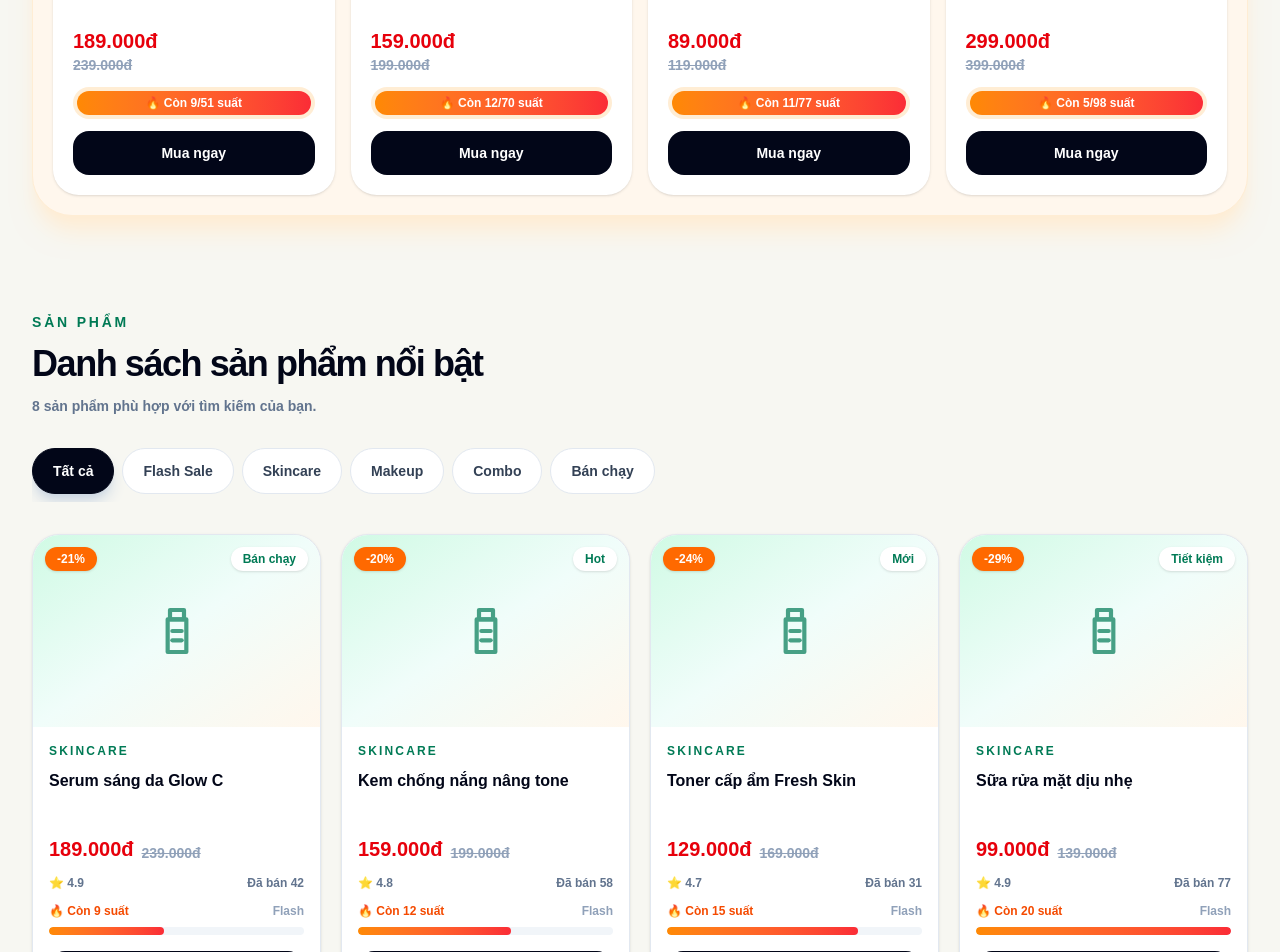
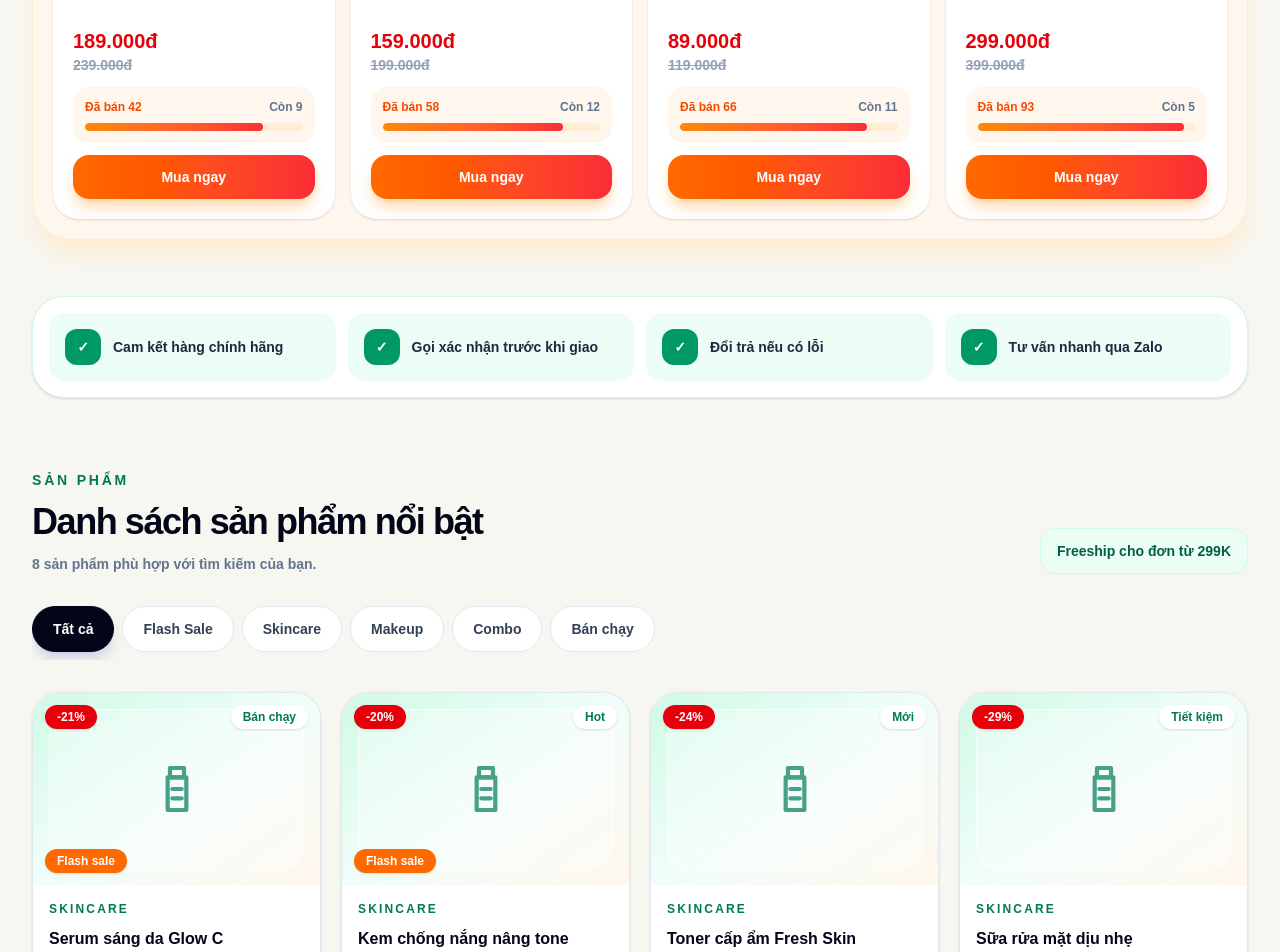
Before and after one commit to troidinh1/ai-chot-don, a Next.js app: page /demo in a window 1280 px wide. Shown: the part 1260-2212 px from the top of the page. Built offline with nearby package versions, Linux system fonts and the light colour scheme.

Commit message:
Polish demo commerce UI

```diff
--- a/app/demo/page.tsx
+++ b/app/demo/page.tsx
@@ -145,6 +145,8 @@ export default function DemoShopPage() {
         onAddToCart={() => setCartCount((prev) => prev + 1)}
       />
 
+      <TrustStrip />
+
       <DemoProductGrid
         products={filteredProducts}
         categories={demoCategories}
@@ -241,7 +243,7 @@ function FlashSaleSection({
             </h2>
           </div>
 
-          <div className="flex items-center gap-3 rounded-2xl bg-slate-950 px-4 py-3 text-white">
+          <div className="flex w-fit items-center gap-3 rounded-2xl bg-slate-950 px-4 py-3 text-white">
             <span className="text-sm font-bold text-slate-300">Kết thúc sau</span>
             <TimeBox value="01" />
             <span className="font-black">:</span>
@@ -272,12 +274,20 @@ function FlashSaleCard({
   product: (typeof demoProducts)[number];
   onAddToCart: () => void;
 }) {
+  const soldPercent = Math.max(
+    18,
+    Math.min(100, Math.round((product.sold / (product.sold + product.stock)) * 100))
+  );
+
   return (
     <article className="overflow-hidden rounded-[1.6rem] bg-white p-3 shadow-sm transition hover:-translate-y-1 hover:shadow-xl">
       <div className="relative flex h-40 items-center justify-center rounded-[1.2rem] bg-gradient-to-br from-orange-100 to-emerald-100 text-orange-600">
         <ProductIcon />
         <span className="absolute left-3 top-3 rounded-full bg-red-600 px-3 py-1 text-xs font-black text-white">
           SALE
+        </span>
+        <span className="absolute right-3 top-3 rounded-full bg-white px-3 py-1 text-xs font-black text-orange-600">
+          Hot
         </span>
       </div>
 
@@ -295,21 +305,53 @@ function FlashSaleCard({
           </p>
         </div>
 
-        <div className="mt-3 rounded-full bg-orange-100 p-1">
-          <div className="rounded-full bg-gradient-to-r from-orange-400 to-red-500 px-3 py-1 text-center text-xs font-black text-white">
-            🔥 Còn {product.stock}/{product.stock + product.sold} suất
+        <div className="mt-3 rounded-2xl bg-orange-50 p-3">
+          <div className="flex items-center justify-between text-xs font-black">
+            <span className="text-orange-600">Đã bán {product.sold}</span>
+            <span className="text-slate-500">Còn {product.stock}</span>
+          </div>
+
+          <div className="mt-2 h-2 overflow-hidden rounded-full bg-orange-100">
+            <div
+              className="h-full rounded-full bg-gradient-to-r from-orange-400 to-red-500"
+              style={{ width: `${soldPercent}%` }}
+            />
           </div>
         </div>
 
         <button
           onClick={onAddToCart}
-          className="mt-3 w-full rounded-2xl bg-slate-950 px-4 py-3 text-sm font-black text-white transition hover:bg-emerald-700"
+          className="mt-3 w-full rounded-2xl bg-gradient-to-r from-orange-500 to-red-500 px-4 py-3 text-sm font-black text-white shadow-lg shadow-orange-200 transition hover:scale-[1.01]"
           style={{ color: "#ffffff" }}
         >
           Mua ngay
         </button>
       </div>
     </article>
+  );
+}
+
+function TrustStrip() {
+  const items = [
+    "Cam kết hàng chính hãng",
+    "Gọi xác nhận trước khi giao",
+    "Đổi trả nếu có lỗi",
+    "Tư vấn nhanh qua Zalo",
+  ];
+
+  return (
+    <section className="px-4 py-4 sm:px-6 lg:px-8">
+      <div className="mx-auto grid max-w-7xl gap-3 rounded-[2rem] border border-emerald-100 bg-white p-4 shadow-sm sm:grid-cols-2 lg:grid-cols-4">
+        {items.map((item) => (
+          <div key={item} className="flex items-center gap-3 rounded-2xl bg-emerald-50 p-4">
+            <span className="flex h-9 w-9 items-center justify-center rounded-xl bg-emerald-600 text-sm font-black text-white">
+              ✓
+            </span>
+            <p className="text-sm font-black text-slate-800">{item}</p>
+          </div>
+        ))}
+      </div>
+    </section>
   );
 }
 
--- a/components/demo-shop/DemoProductGrid.tsx
+++ b/components/demo-shop/DemoProductGrid.tsx
@@ -45,6 +45,10 @@ export default function DemoProductGrid({
             <p className="mt-3 text-sm font-semibold text-slate-500">
               {products.length} sản phẩm phù hợp với tìm kiếm của bạn.
             </p>
+          </div>
+
+          <div className="rounded-2xl border border-emerald-100 bg-emerald-50 px-4 py-3 text-sm font-black text-emerald-800">
+            Freeship cho đơn từ 299K
           </div>
         </div>
 
@@ -103,20 +107,30 @@ function ProductCard({
     ((product.oldPrice - product.price) / product.oldPrice) * 100
   );
 
-  const stockPercent = Math.max(12, Math.min(100, product.stock * 5));
+  const soldPercent = Math.max(
+    18,
+    Math.min(100, Math.round((product.sold / (product.sold + product.stock)) * 100))
+  );
 
   return (
     <article className="group overflow-hidden rounded-[1.7rem] border border-slate-200 bg-white shadow-sm transition hover:-translate-y-1 hover:shadow-2xl hover:shadow-slate-200">
       <div className="relative flex h-48 items-center justify-center overflow-hidden bg-gradient-to-br from-emerald-100 via-teal-50 to-orange-50 text-emerald-700">
+        <div className="absolute inset-4 rounded-[1.3rem] border border-white/70 bg-white/30" />
         <ProductIcon />
 
-        <div className="absolute left-3 top-3 rounded-full bg-orange-500 px-3 py-1 text-xs font-black text-white shadow-sm">
+        <div className="absolute left-3 top-3 rounded-full bg-red-600 px-3 py-1 text-xs font-black text-white shadow-sm">
           -{discountPercent}%
         </div>
 
         <div className="absolute right-3 top-3 rounded-full bg-white px-3 py-1 text-xs font-black text-emerald-700 shadow-sm">
           {product.badge}
         </div>
+
+        {product.isFlashSale && (
+          <div className="absolute bottom-3 left-3 rounded-full bg-orange-500 px-3 py-1 text-xs font-black text-white shadow-sm">
+            Flash sale
+          </div>
+        )}
       </div>
 
       <div className="p-4">
@@ -142,16 +156,16 @@ function ProductCard({
           <span>Đã bán {product.sold}</span>
         </div>
 
-        <div className="mt-3">
+        <div className="mt-3 rounded-2xl bg-slate-50 p-3">
           <div className="flex items-center justify-between text-xs font-black">
-            <span className="text-orange-600">🔥 Còn {product.stock} suất</span>
-            <span className="text-slate-400">Flash</span>
+            <span className="text-orange-600">Còn lại {product.stock}</span>
+            <span className="text-slate-400">Đã bán {product.sold}</span>
           </div>
 
-          <div className="mt-2 h-2 overflow-hidden rounded-full bg-slate-100">
+          <div className="mt-2 h-2 overflow-hidden rounded-full bg-slate-200">
             <div
               className="h-full rounded-full bg-gradient-to-r from-orange-400 to-red-500"
-              style={{ width: `${stockPercent}%` }}
+              style={{ width: `${soldPercent}%` }}
             />
           </div>
         </div>
@@ -171,7 +185,7 @@ function ProductCard({
 function ProductIcon() {
   return (
     <svg
-      className="h-14 w-14 opacity-70"
+      className="relative z-10 h-14 w-14 opacity-70"
       viewBox="0 0 24 24"
       fill="none"
       stroke="currentColor"
```
